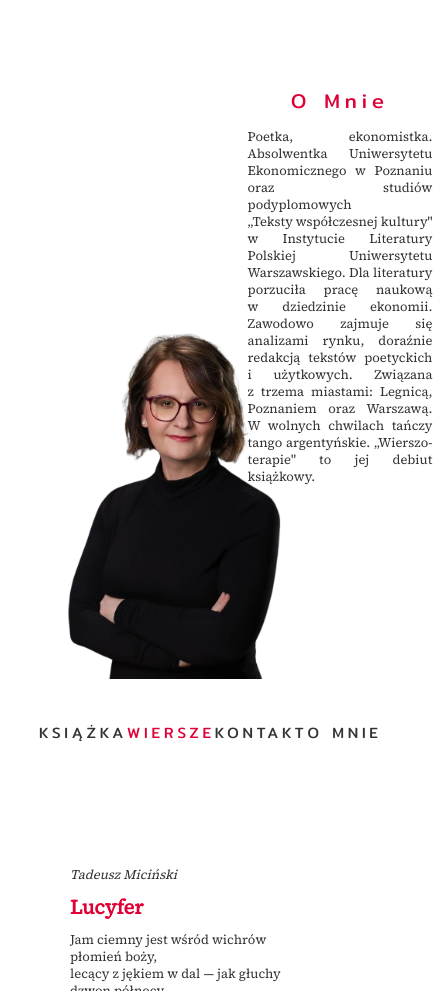
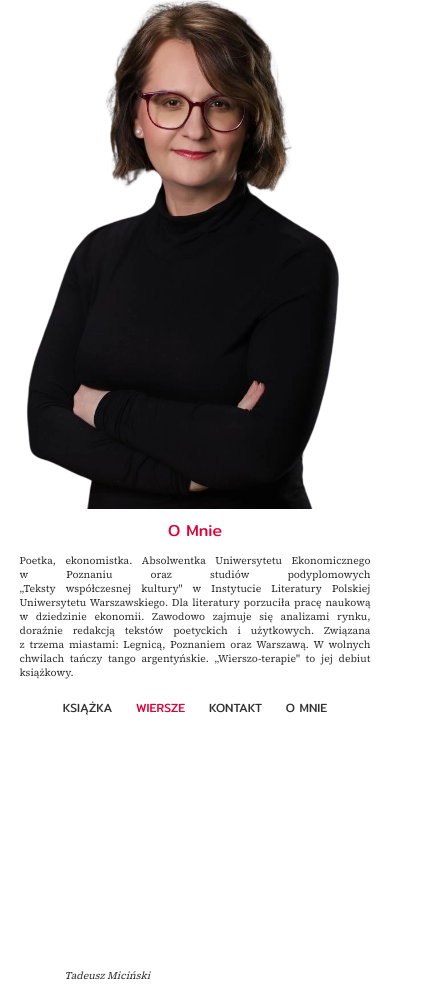
Before and after one commit to AmonDeShir/wierszoterapie, a Gatsby site: page / in a window 390 px wide. Shown: the part 1009-2000 px from the top of the page, 448 px wide, since content can reach past the window. Built offline with nearby package versions, Linux system fonts and the light colour scheme; Gatsby itself is replaced by a stand-in of ours.

Commit message:
improve mobile support

```diff
--- a/src/components/hero/hero.styles.ts
+++ b/src/components/hero/hero.styles.ts
@@ -8,6 +8,20 @@ export const Container = styled.div`
   flex-direction: row;
   justify-content: space-evenly;
   align-items: center;
+
+  @media (max-width: 1000px) {
+    flex-direction: column;
+  }
+
+  @media (max-width: 500px) {
+    flex-direction: column;
+    padding: 0 5rem;
+  }
+
+  @media (max-width: 400px) {
+    flex-direction: column;
+    padding: 0 0rem;
+  }
 `;
 
 export const TextContainer = styled.div<{ imageWidth?: string }>`
@@ -17,6 +31,10 @@ export const TextContainer = styled.div<{ imageWidth?: string }>`
   justify-content: center;
   align-items: center;
   max-width: min(100rem, calc(80vw - var(--image-width)));
+
+  @media (max-width: 1000px) {
+    max-width: 90vw;
+  }
 `
 
 type ImageContainerProps = {
@@ -25,12 +43,19 @@ type ImageContainerProps = {
 }
 
 export const ImageContainer = styled.div<ImageContainerProps>`
-  width: ${({width}) => width ?? "80%"};
-  height: ${({height}) => height ?? "80%"};
+  width: 50vh;
+  width: 50svh;
+  height: 100%;
   display: flex;
   justify-content: center;
   align-items: center;
   padding: 0 5rem 0 0;
+
+  @media (max-width: 1000px) {
+    padding: 0 0 4rem 0;
+    min-height: 60rem;
+    width: 100%;
+  }
 `
 
 type ImageProps = {
--- a/src/components/hero/hero.tsx
+++ b/src/components/hero/hero.tsx
@@ -11,9 +11,9 @@ type Props = PropsWithChildren<{
   imageWidth?: string,
 }>
 
-export const Hero = ({ image, title, align = "justify", imageAlign = "center", imageWidth="50vh", children }: Props) => (
+export const Hero = ({ image, title, align = "justify", imageAlign = "center", children }: Props) => (
   <Container>
-    <ImageContainer height="100%" width={imageWidth} >
+    <ImageContainer>
       <Image src={image} imageAlign={imageAlign}/>
     </ImageContainer>
 
--- a/src/components/nav/nav.styles.ts
+++ b/src/components/nav/nav.styles.ts
@@ -8,6 +8,11 @@ export const Container = styled.nav`
   justify-content: center;
   align-items: flex-end;
   background-color: ${({theme}) => theme.colors.secondary};
+
+  @media (max-width: 1000px) {
+    height: 28rem;
+    align-items: center;
+  }
 `;
 
 export const Center = styled.div`
@@ -33,6 +38,10 @@ export const Link = styled(GatsbyLink)<LinkProps>`
   text-align: center;
   white-space: nowrap;
 
+  @media (max-width: 400px) {
+    letter-spacing: 0em;
+  }
+
   &::before {
     position: absolute;
     content: "${({text}) => text}";
--- a/src/components/nav/nav.tsx
+++ b/src/components/nav/nav.tsx
@@ -1,6 +1,5 @@
-import { forwardRef, useEffect, useLayoutEffect, useMemo, useRef, useState } from "react";
+import { forwardRef } from "react";
 import { Center, Container, Link } from "./nav.styles";
-import { useWindowSize } from "../../hooks/use-window-size";
 
 export type NavProps = {
   selected: string,
@@ -9,16 +8,16 @@ export type NavProps = {
 }
 
 export const NavBar = forwardRef<HTMLDivElement, NavProps>(({ pages, selected, useLinks = false }, ref) => {
-  const [_, height] = useWindowSize();
-
   const handleClick = (e: React.MouseEvent, target: [string, string, number]) => {
     if (useLinks) {
       return;
     }
 
+    let top = document.querySelector(target[1])?.getBoundingClientRect().top ?? 0;
+
     e.preventDefault();
     window.history.pushState(target[0], target[0], `/${target[1]}`);
-    window.scrollTo({behavior: "smooth", top: height * target[2] });
+    window.scrollTo({behavior: "smooth", top });
   }
 
   return (
--- a/src/components/page/global.ts
+++ b/src/components/page/global.ts
@@ -11,15 +11,15 @@ export const global = css`
     box-sizing: border-box;
   }
 
-  input {
-
-  }
-
   :root {
     font-size: 5px;
     font-family: 'Source Serif 4';
     color: #333;
     font-weight: normal;
+
+    @media (max-width: 500px) {
+      font-size: 4px;
+    }
   }
 
   #___gatsby, #gatsby-focus-wrapper, main, body, html {
--- a/src/components/part/part.tsx
+++ b/src/components/part/part.tsx
@@ -10,6 +10,7 @@ export const PartContainer = styled.section<PartProps>`
   width: 100%;
   height: 100%;
   min-height: ${({ hasNav }) => hasNav ? "calc(100vh - 14rem)" : "100vh"};
+  min-height: ${({ hasNav }) => hasNav ? "calc(100svh - 14rem)" : "100svh"};
   display: flex;
   flex-direction: column;
   justify-content: center;
--- a/src/components/poem-reader/poem-reader.styles.ts
+++ b/src/components/poem-reader/poem-reader.styles.ts
@@ -41,8 +41,21 @@ export const Description = styled.p`
   font-family: ${({ theme }) => theme.fonts.text};
 `;
 
+export const MobileIcons = styled.div`
+  margin-top: 2em;
+  display: none;
+  width: 100%;
+  justify-content: space-between;
 
-export const Icon = styled.div`
+  @media (max-width: 450px) {
+    display: flex;
+  }
+`;
+
+
+export const Icon = styled.div<{mobile?: boolean}>`
+  width: 4rem;
+  height: 4rem;
   transition: transform 0.25s;
   cursor: pointer;
 
@@ -53,4 +66,10 @@ export const Icon = styled.div`
   &:selected {
     transform: scale(0.9);
   }
+
+  display: ${({ mobile }) => mobile ? "none" : "block" };
+
+  @media (max-width: 450px) {
+    display: ${({ mobile }) => mobile ? "block" : "none" };
+  }
 `;
--- a/src/components/poem-reader/poem-reader.tsx
+++ b/src/components/poem-reader/poem-reader.tsx
@@ -1,5 +1,5 @@
 import { PropsWithChildren, useRef, useState } from "react";
-import { Author, Container, Description, Icon, PoemContainer, Title } from "./poem-reader.styles";
+import { Author, Container, Description, Icon, MobileIcons, PoemContainer, Title } from "./poem-reader.styles";
 import { Text } from "../text/text";
 import { FaChevronLeft } from "react-icons/fa";
 import { FaChevronRight } from "react-icons/fa";
@@ -38,7 +38,7 @@ export const PoemReader = ({ poems }: Props) => {
   return (
     <Container>
         <Icon>
-          <FaChevronLeft color="#333" size="4rem" onClick={decrement} />
+          <FaChevronLeft color="#333" size="100%" onClick={decrement} />
         </Icon>
 
         <PoemContainer ref={ref}>
@@ -50,10 +50,20 @@ export const PoemReader = ({ poems }: Props) => {
           <Description>
             {poems[selected].date}
           </Description>
+
+          <MobileIcons>
+            <Icon mobile>
+              <FaChevronLeft color="#333" size="100%" onClick={decrement} />
+            </Icon>
+
+            <Icon mobile>
+              <FaChevronRight color="#333" size="100%" onClick={increment} />
+            </Icon>
+          </MobileIcons>
         </PoemContainer>
 
         <Icon>
-          <FaChevronRight color="#333" size="4rem" onClick={increment} />
+          <FaChevronRight color="#333" size="100%" onClick={increment} />
         </Icon>
     </Container>
   );
--- a/src/components/title/title.tsx
+++ b/src/components/title/title.tsx
@@ -10,4 +10,8 @@ export const Title = styled.h1`
   font-weight: 500;
   font-size: 4rem;
   letter-spacing: 0.25em;
+
+  @media (max-width: 400px) {
+    letter-spacing: 0em;
+  }
 `;
```
